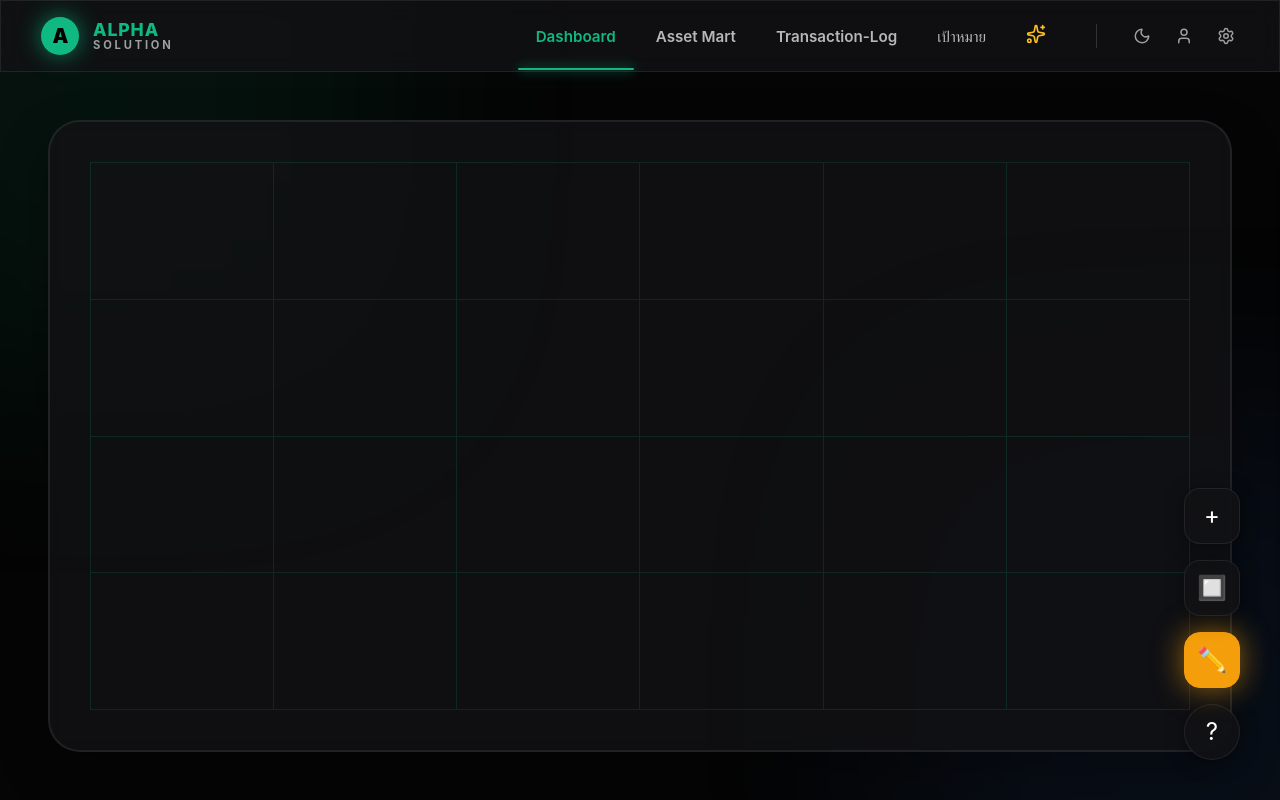
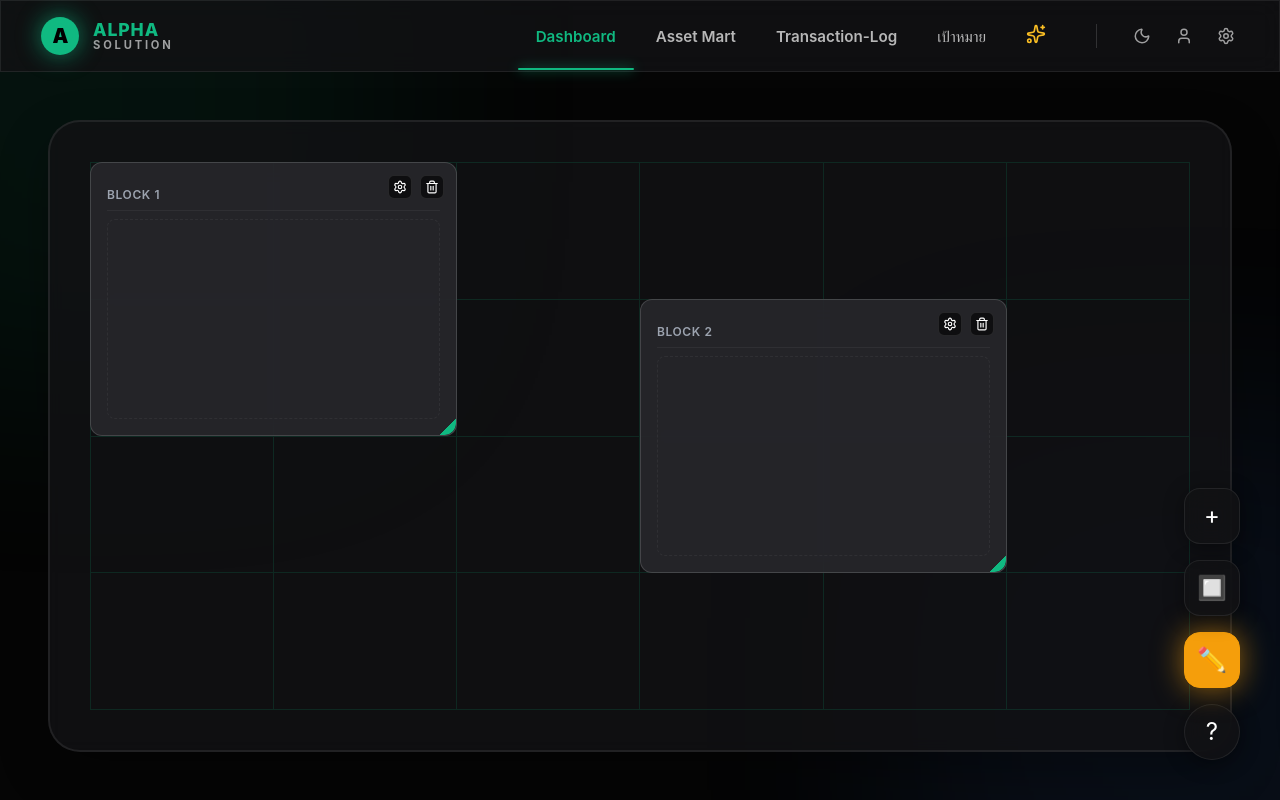
Before and after one commit to Chanon-Su/new_solution, a React (Vite) app: page / in a window 1280 px wide. Both pictures are taken after a click on the element "✏️". Built offline with nearby package versions, Linux system fonts and the light colour scheme.

Commit message:
rebuild: Dashboard block

```diff
--- a/src/components/Dashboard.css
+++ b/src/components/Dashboard.css
@@ -279,18 +279,25 @@
 .dashboard-block {
   box-sizing: border-box;
   /* Ensure 0px alignment with Grid Vertices */
-  background: var(--glass-bg);
+  background: rgba(40, 40, 45, 0.85); /* สว่างขึ้น 1 ระดับ */
   backdrop-filter: var(--glass-blur);
-  border: 1px solid var(--glass-border);
+  border: 1px solid rgba(255, 255, 255, 0.15); /* ขอบชัดเขนขึ้น */
   border-radius: 12px;
   padding: 16px;
   display: flex;
   flex-direction: column;
   transition: all var(--transition-fast);
-  cursor: grab;
   overflow: hidden;
   z-index: 10;
   pointer-events: all;
+}
+
+.edit-mode .dashboard-block {
+  cursor: grab;
+}
+
+.edit-mode .dashboard-block.dragging {
+  cursor: grabbing;
 }
 
 .layout-mode .dashboard-block {
@@ -306,7 +313,38 @@
   z-index: 100;
   box-shadow: 0 20px 40px rgba(0, 0, 0, 0.6);
   opacity: 0.9;
-  cursor: grabbing;
+}
+
+.block-header {
+  height: 32px;
+  display: flex;
+  align-items: center;
+  margin-bottom: 8px;
+  border-bottom: 1px solid rgba(255, 255, 255, 0.05);
+}
+
+.block-title {
+  font-size: 0.75rem;
+  font-weight: 600;
+  color: var(--muted-grey);
+  text-transform: uppercase;
+  letter-spacing: 0.05em;
+}
+
+.block-content {
+  flex: 1;
+  display: flex;
+  align-items: center;
+  justify-content: center;
+  color: rgba(255, 255, 255, 0.1);
+  font-size: 0.8rem;
+  border: 1px dashed rgba(255, 255, 255, 0.05);
+  border-radius: 8px;
+}
+
+.no-select {
+  user-select: none !important;
+  -webkit-user-select: none !important;
 }
 
 /* Floating Controls Layer */
--- a/src/components/Dashboard.tsx
+++ b/src/components/Dashboard.tsx
@@ -26,6 +26,7 @@ const Dashboard: React.FC = () => {
     toggleLayout,
     nextPage,
     prevPage,
+    isAreaAvailable,
   } = useDashboard();
 
   return (
@@ -73,6 +74,7 @@ const Dashboard: React.FC = () => {
                         editMode={editMode}
                         onUpdate={updateBlock}
                         onDelete={deleteBlock}
+                        isAreaAvailable={isAreaAvailable}
                       />
                     ))}
                 </div>
@@ -89,6 +91,7 @@ const Dashboard: React.FC = () => {
           setColumns={setColumns}
           rows={rows}
           setRows={setRows}
+          blocks={blocks}
         />
       )}
 
--- a/src/components/Dashboard/DashboardBlock.tsx
+++ b/src/components/Dashboard/DashboardBlock.tsx
@@ -1,5 +1,6 @@
 import React, { useState, useRef, useEffect, useCallback } from 'react';
 import type { DashboardBlock as IBlock } from '../../types';
+import { Settings, Trash2 } from 'lucide-react';
 
 interface DashboardBlockProps {
   block: IBlock;
@@ -8,56 +9,147 @@ interface DashboardBlockProps {
   editMode: boolean;
   onUpdate: (id: string, updates: Partial<IBlock>) => void;
   onDelete: (id: string) => void;
-}
-
-// ─────────────────────────────────────────────
-// Resize handle definitions — 8 จุดรอบ Block
-// dir: ทิศทาง, dx/dy: ทิศที่ขยาย W/H, mx/my: ทิศที่เลื่อน X/Y
-// ─────────────────────────────────────────────
-type ResizeDir = 'n' | 's' | 'e' | 'w' | 'nw' | 'ne' | 'sw' | 'se';
-
-interface HandleDef {
-  dir: ResizeDir;
-  cursor: string;
-  // สำหรับ position ของ handle บน block
-  top?: string | number;
-  bottom?: string | number;
-  left?: string | number;
-  right?: string | number;
-  translateX?: string;
-  translateY?: string;
-  // ลูกศร Unicode ที่แสดงใน handle
-  arrow: string;
-}
-
-const HANDLE_DEFS: HandleDef[] = [
-  // ขอบ 4 ด้าน
-  { dir: 'n',  cursor: 'n-resize',  top: 0,    left: '50%',  translateX: '-50%', translateY: '-50%', arrow: '↑' },
-  { dir: 's',  cursor: 's-resize',  bottom: 0, left: '50%',  translateX: '-50%', translateY: '50%',  arrow: '↓' },
-  { dir: 'e',  cursor: 'e-resize',  top: '50%',right: 0,     translateX: '50%',  translateY: '-50%', arrow: '→' },
-  { dir: 'w',  cursor: 'w-resize',  top: '50%',left: 0,      translateX: '-50%', translateY: '-50%', arrow: '←' },
-  // มุม 4 จุด
-  { dir: 'nw', cursor: 'nw-resize', top: 0,    left: 0,      translateX: '-50%', translateY: '-50%', arrow: '↖' },
-  { dir: 'ne', cursor: 'ne-resize', top: 0,    right: 0,     translateX: '50%',  translateY: '-50%', arrow: '↗' },
-  { dir: 'sw', cursor: 'sw-resize', bottom: 0, left: 0,      translateX: '-50%', translateY: '50%',  arrow: '↙' },
-  { dir: 'se', cursor: 'se-resize', bottom: 0, right: 0,     translateX: '50%',  translateY: '50%',  arrow: '↘' },
-];
-
-// ─────────────────────────────────────────────
-// getContainerRect — ดึง rect ของ blocks-layer (parent ของ block)
-// blocks-layer ต้องเป็น position:absolute/relative ที่ครอบ world-content-area
-// ─────────────────────────────────────────────
-function getContainerRect(el: HTMLElement | null): DOMRect | null {
-  // blockRef.current → .dashboard-block → .blocks-layer (parent)
-  return el?.parentElement?.getBoundingClientRect() ?? null;
+  isAreaAvailable: (page: number, x: number, y: number, w: number, h: number, excludeId?: string) => boolean;
 }
 
 const DashboardBlock: React.FC<DashboardBlockProps> = ({
-  block, columns, rows, editMode, onUpdate, onDelete,
+  block, columns, rows, editMode, onUpdate, onDelete, isAreaAvailable
 }) => {
-  // Phase 3 & 4: ระบบการวางตำแหน่งและ Interaction แบบใหม่จะถูกเขียนลงที่นี่
-  // ชั่วคราว: ไม่แสดงผลอะไรเลยเพื่อให้หน้า Dashboard ว่างเปล่าตามความต้องการ
-  return null;
+  const [isDragging, setIsDragging] = useState(false);
+  const [isResizing, setIsResizing] = useState(false);
+  const blockRef = useRef<HTMLDivElement>(null);
+
+  // เก็บสถานะชั่วคราวขณะลาก/ขยาย
+  const dragStart = useRef({ mouseX: 0, mouseY: 0, blockX: 0, blockY: 0, blockW: 0, blockH: 0 });
+
+  const getContainerRect = useCallback(() => {
+    return blockRef.current?.parentElement?.getBoundingClientRect();
+  }, []);
+
+  const handleMouseMove = useCallback((e: MouseEvent) => {
+    const rect = getContainerRect();
+    if (!rect) return;
+
+    const cellWidth = rect.width / columns;
+    const cellHeight = rect.height / rows;
+
+    if (isDragging) {
+      const deltaX = (e.clientX - dragStart.current.mouseX) / cellWidth;
+      const deltaY = (e.clientY - dragStart.current.mouseY) / cellHeight;
+
+      const nextX = Math.round(dragStart.current.blockX + deltaX);
+      const nextY = Math.round(dragStart.current.blockY + deltaY);
+
+      // ตรวจสอบการชน (Solid Object)
+      if (isAreaAvailable(block.page, nextX, nextY, block.w, block.h, block.id)) {
+        if (nextX !== block.x || nextY !== block.y) {
+          onUpdate(block.id, { x: nextX, y: nextY });
+        }
+      }
+    }
+
+    if (isResizing) {
+      const deltaW = (e.clientX - dragStart.current.mouseX) / cellWidth;
+      const deltaH = (e.clientY - dragStart.current.mouseY) / cellHeight;
+
+      const nextW = Math.max(1, Math.round(dragStart.current.blockW + deltaW));
+      const nextH = Math.max(1, Math.round(dragStart.current.blockH + deltaH));
+
+      // ตรวจสอบการชนขยาย (Solid Object Resize)
+      if (isAreaAvailable(block.page, block.x, block.y, nextW, nextH, block.id)) {
+        if (nextW !== block.w || nextH !== block.h) {
+          onUpdate(block.id, { w: nextW, h: nextH });
+        }
+      }
+    }
+  }, [isDragging, isResizing, columns, rows, block, isAreaAvailable, onUpdate, getContainerRect]);
+
+  const handleMouseUp = useCallback(() => {
+    setIsDragging(false);
+    setIsResizing(false);
+    document.body.classList.remove('no-select');
+  }, []);
+
+  useEffect(() => {
+    if (isDragging || isResizing) {
+      window.addEventListener('mousemove', handleMouseMove);
+      window.addEventListener('mouseup', handleMouseUp);
+    }
+    return () => {
+      window.removeEventListener('mousemove', handleMouseMove);
+      window.removeEventListener('mouseup', handleMouseUp);
+    };
+  }, [isDragging, isResizing, handleMouseMove, handleMouseUp]);
+
+  const onDragStart = (e: React.MouseEvent) => {
+    if (!editMode || isResizing) return;
+    setIsDragging(true);
+    dragStart.current = {
+      mouseX: e.clientX,
+      mouseY: e.clientY,
+      blockX: block.x,
+      blockY: block.y,
+      blockW: block.w,
+      blockH: block.h
+    };
+    document.body.classList.add('no-select');
+  };
+
+  const onResizeStart = (e: React.MouseEvent) => {
+    e.stopPropagation();
+    setIsResizing(true);
+    dragStart.current = {
+      mouseX: e.clientX,
+      mouseY: e.clientY,
+      blockX: block.x,
+      blockY: block.y,
+      blockW: block.w,
+      blockH: block.h
+    };
+    document.body.classList.add('no-select');
+  };
+
+  // คำนวณตำแหน่ง % สำหรับ 0px Gap
+  const style: React.CSSProperties = {
+    left: `${(block.x / columns) * 100}%`,
+    top: `${(block.y / rows) * 100}%`,
+    width: `${(block.w / columns) * 100}%`,
+    height: `${(block.h / rows) * 100}%`,
+    position: 'absolute',
+    transition: isDragging || isResizing ? 'none' : 'all 0.2s ease',
+    zIndex: isDragging ? 100 : 10
+  };
+
+  return (
+    <div
+      ref={blockRef}
+      className={`dashboard-block ${isDragging ? 'dragging' : ''}`}
+      style={style}
+      onMouseDown={onDragStart}
+    >
+      <div className="block-header">
+        <span className="block-title">{block.title}</span>
+      </div>
+
+      <div className="block-content">
+        {/* Placeholder for future Vis components */}
+      </div>
+
+      {editMode && (
+        <>
+          <div className="block-actions">
+            <button className="action-btn" onClick={(e) => { e.stopPropagation(); /* Settings Placeholder */ }}>
+              <Settings size={14} />
+            </button>
+            <button className="action-btn" onClick={(e) => { e.stopPropagation(); onDelete(block.id); }}>
+              <Trash2 size={14} />
+            </button>
+          </div>
+          <div className="resize-handle" onMouseDown={onResizeStart} />
+        </>
+      )}
+    </div>
+  );
 };
 
 export default DashboardBlock;
--- a/src/hooks/useDashboard.ts
+++ b/src/hooks/useDashboard.ts
@@ -1,4 +1,4 @@
-import { useState, useEffect } from 'react';
+import { useState, useEffect, useCallback } from 'react';
 import type { DashboardBlock as IBlock } from '../types';
 
 const STORAGE_KEY = 'alpha-zen-dashboard-v3';
@@ -22,15 +22,77 @@ export const useDashboard = () => {
   const [blocks, setBlocks] = useState<IBlock[]>(() => {
     const saved = localStorage.getItem(STORAGE_KEY);
     if (saved) return JSON.parse(saved).blocks;
-    return []; // ล้างข้อมูลเริ่มต้นให้เป็นช่องว่าง
+
+    // สร้างบล็อกเริ่มต้น 2 บล็อกเพื่อทดสอบ (Empty Blocks)
+    return [
+      {
+        id: 'test-block-1',
+        x: 0,
+        y: 0,
+        w: 2,
+        h: 2,
+        type: 'empty',
+        title: 'Block 1',
+        page: 0
+      },
+      {
+        id: 'test-block-2',
+        x: 3,
+        y: 1,
+        w: 2,
+        h: 2,
+        type: 'empty',
+        title: 'Block 2',
+        page: 0
+      }
+    ];
   });
 
   useEffect(() => {
     localStorage.setItem(STORAGE_KEY, JSON.stringify({ columns, rows, blocks }));
   }, [columns, rows, blocks]);
 
+  // ฟังก์ชันตรวจสอบการชน (Collision Detection)
+  const isAreaAvailable = useCallback((page: number, x: number, y: number, w: number, h: number, excludeId?: string) => {
+    // ตรวจสอบว่าอยู่นอกขอบ Grid หรือไม่
+    if (x < 0 || y < 0 || x + w > columns || y + h > rows) return false;
+
+    // ตรวจสอบว่าทับซ้อนกับบล็อกอื่นในหน้าเดียวกันหรือไม่
+    return !blocks.some(b => {
+      if (b.page !== page || b.id === excludeId) return false;
+      return (
+        x < b.x + b.w &&
+        x + w > b.x &&
+        y < b.y + b.h &&
+        y + h > b.y
+      );
+    });
+  }, [blocks, columns, rows]);
+
   const updateBlock = (id: string, updates: Partial<IBlock>) => {
-    setBlocks(prev => prev.map(b => b.id === id ? { ...b, ...updates } : b));
+    setBlocks(prev => {
+      const block = prev.find(b => b.id === id);
+      if (!block) return prev;
+
+      const nextX = updates.x !== undefined ? updates.x : block.x;
+      const nextY = updates.y !== undefined ? updates.y : block.y;
+      const nextW = updates.w !== undefined ? updates.w : block.w;
+      const nextH = updates.h !== undefined ? updates.h : block.h;
+
+      // ตรวจสอบพื้นที่ว่างก่อนอัปเดต (ถ้ามีการเปลี่ยนพิกัดหรือขนาด)
+      if (
+        updates.x !== undefined ||
+        updates.y !== undefined ||
+        updates.w !== undefined ||
+        updates.h !== undefined
+      ) {
+        if (!isAreaAvailable(block.page, nextX, nextY, nextW, nextH, id)) {
+          return prev; // ไม่ทำอะไรหากทับซ้อน
+        }
+      }
+
+      return prev.map(b => b.id === id ? { ...b, ...updates } : b);
+    });
   };
 
   const deleteBlock = (id: string) => {
@@ -41,15 +103,9 @@ export const useDashboard = () => {
     let foundX = -1;
     let foundY = -1;
 
-    // ระบบ 0-indexed: เริ่มต้นหาจากคอลัมน์ 0 และแถว 0
-    for (let r = 0; r < rows; r++) {
-      for (let c = 0; c < columns; c++) {
-        const isOccupied = blocks.some(b =>
-          b.page === activePage &&
-          c >= b.x && c < b.x + b.w &&
-          r >= b.y && r < b.y + b.h
-        );
-        if (!isOccupied) {
+    for (let r = 0; r <= rows - 2; r++) {
+      for (let c = 0; c <= columns - 2; c++) {
+        if (isAreaAvailable(activePage, c, r, 2, 2)) {
           foundX = c;
           foundY = r;
           break;
@@ -63,48 +119,30 @@ export const useDashboard = () => {
         id: Math.random().toString(36).substr(2, 9),
         x: foundX,
         y: foundY,
-        w: 4, // Default width 4 units
-        h: 4, // Default height 4 units
+        w: 2,
+        h: 2,
         type: 'empty',
         title: 'New Block',
         page: activePage
       };
       setBlocks([...blocks, newBlock]);
-    } else {
-      // แจ้งเตือนหรือจัดการเมื่อ Grid เต็ม
-      console.warn('Dashboard is full on this page.');
     }
   };
 
-  const toggleEdit = () => {
-    setEditMode(prev => {
-      const next = !prev;
-      if (!next) setLayoutMode(false);
-      return next;
-    });
-  };
-
+  const toggleEdit = () => setEditMode(prev => !prev);
   const toggleLayout = () => setLayoutMode(prev => !prev);
   const nextPage = () => setActivePage(prev => Math.min(prev + 1, TOTAL_PAGES - 1));
   const prevPage = () => setActivePage(prev => Math.max(prev - 1, 0));
 
   return {
-    columns,
-    setColumns,
-    rows,
-    setRows,
-    activePage,
-    setActivePage,
-    editMode,
-    layoutMode,
-    blocks,
-    totalPages: TOTAL_PAGES,
-    updateBlock,
-    deleteBlock,
-    addBlock,
-    toggleEdit,
-    toggleLayout,
-    nextPage,
-    prevPage,
+    columns, setColumns,
+    rows, setRows,
+    activePage, setActivePage,
+    editMode, layoutMode,
+    blocks, totalPages: TOTAL_PAGES,
+    updateBlock, deleteBlock, addBlock,
+    toggleEdit, toggleLayout,
+    nextPage, prevPage,
+    isAreaAvailable
   };
 };
```
Also changed, not shown: src/components/Dashboard/GridConfigurator.tsx (+38 -4 lines), dashboard.txt.
